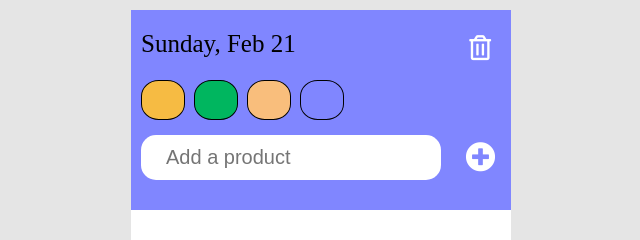
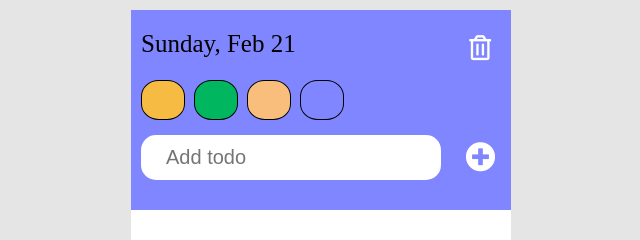
Before and after one commit to FedorkoAlex/todo, a plain HTML site: page index.html in a window 1280 px wide. Shown: the top 240 px of the page, 319-959 px from the left. Drawn offline with Linux system fonts and the light colour scheme.

Commit message:
Update index.html

```diff
--- a/index.html
+++ b/index.html
@@ -27,7 +27,7 @@
 
 
         <div class="add-item">
-            <input type="text" id="input" placeholder="Add a product">
+            <input type="text" id="input" placeholder="Add todo">
 			<i class="fas fa-plus-circle add"></i>
         </div>
     </div>
```
